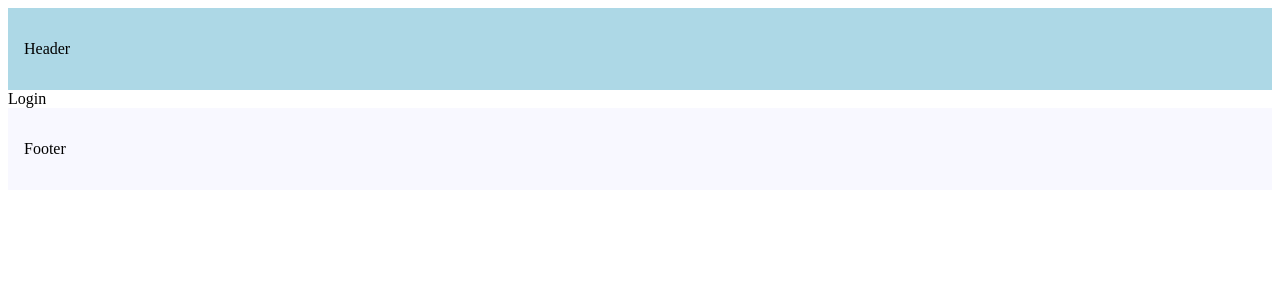
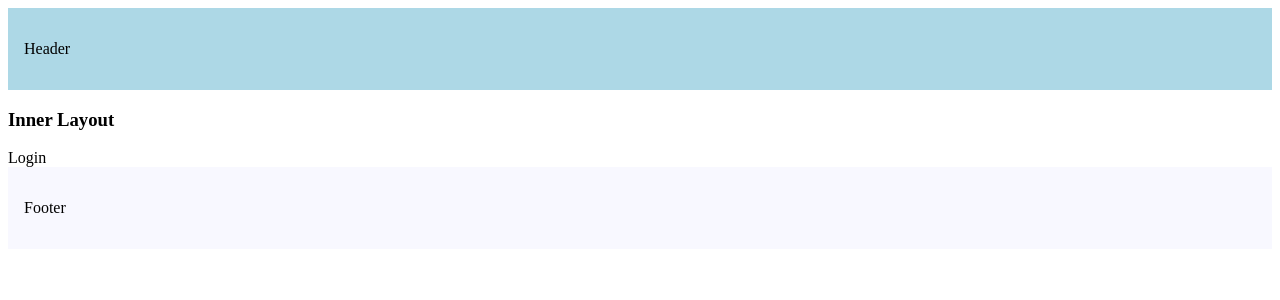
Before and after one commit to muhammadsaif1/NextJS, a Next.js app in the folder routing-demo/: page /login in a window 1280 px wide. Shown: the top 300 px of the page. Built offline with nearby package versions, Linux system fonts and the light colour scheme.

Commit message:
route-group-layout

```diff
--- /dev/null
+++ b/routing-demo/src/app/(auth)/(with-auth-layout)/layout.tsx
@@ -0,0 +1,14 @@
+export default function AuthLayout({
+  children,
+}: {
+  children: React.ReactNode;
+}) {
+  return (
+    <html lang="en">
+      <body>
+        <h3>Inner Layout</h3>
+        {children}
+      </body>
+    </html>
+  );
+}
```
Also changed, not shown: routing-demo/src/app/(auth)/(with-auth-layout)/login/page.tsx (renamed from routing-demo/src/app/(auth)/login/page.tsx), routing-demo/src/app/(auth)/(with-auth-layout)/register/page.tsx (renamed from routing-demo/src/app/(auth)/register/page.tsx).
